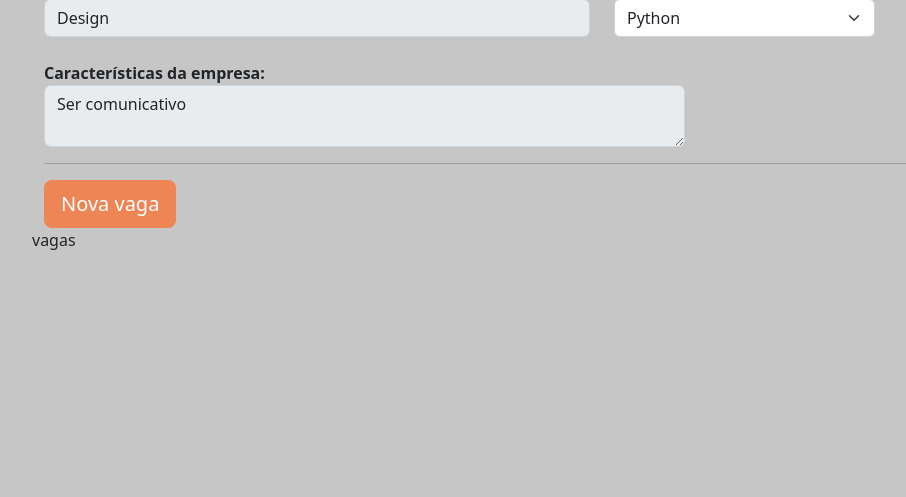
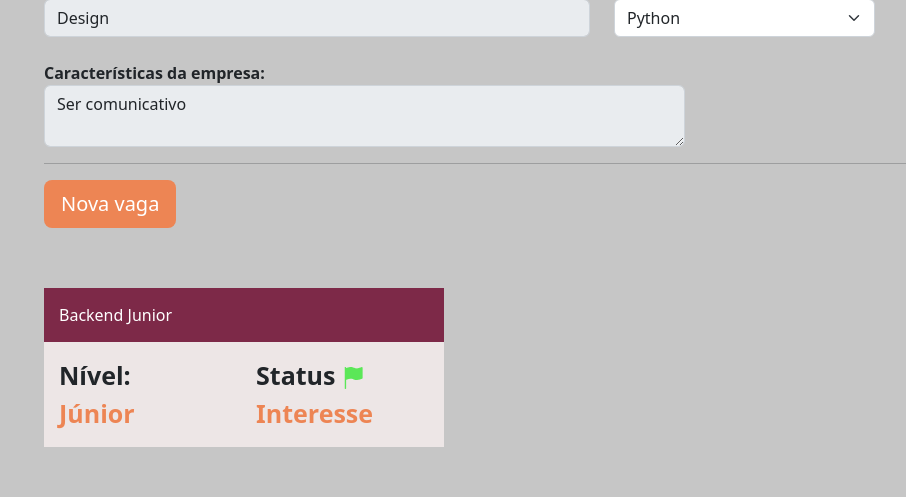
Before and after one commit to luccasocastro/seletive-pylab-2022, a Django app: page /home/empresa/5 in a window 1280 px wide. Shown: the part 303-800 px from the top of the page, without its empty margins (38-944 px from the left). Run offline with Django 4.2, Linux system fonts and the light colour scheme; data comes from the database, SQL or seed files in the repository; both versions use the stored data as it was after the commit.

Commit message:
listando vagas e redirecionando para a página da empresa

```diff
--- a/empresa/templates/empresa.html
+++ b/empresa/templates/empresa.html
@@ -56,7 +56,7 @@
 
                         {% for empresa in empresas %}
                             <tr {% if not forloop.counter|is_par %} class="tabela-linha" {% endif %}>
-                                <td>{{empresa.nome}}</td>
+                                <td><a href="{% url 'empresa_unica' empresa.id %}">{{empresa.nome}}</a></td>
                                 <td>{{empresa.endereco}}</td>
                                 <td>
                                     <select class="form-select">
--- a/empresa/templates/empresa_unica.html
+++ b/empresa/templates/empresa_unica.html
@@ -67,7 +67,35 @@
         <a data-bs-toggle="modal" data-bs-target="#exampleModal" class="btn btn-lg btn-orange">Nova vaga</a>
 
         <div class="row">
-            vagas
+            {% for vaga in vagas %}
+                <div class="col-md">
+
+                <div class="box-vagas">
+                    <div class="header-vagas">
+                        {{vaga.titulo}}
+                    </div>
+
+                    <div class="body-vagas">
+                        <div class="row">
+                            <div class="col-md">
+                                <label class="paragrafo">Nível:</label>
+                                <br>
+                                <label class="paragrafo paragrafo-orange">{{vaga.get_nivel_experiencia_display}}</label>
+                            </div>
+
+                            <div class="col-md">
+                                <label class="paragrafo">Status <img src="{% static 'empresa/img/flag_green.png' %}"></label>
+                                <br>
+                                <label class="paragrafo paragrafo-orange">{{vaga.get_status_display}}</label>
+                            </div>
+
+                        </div>
+                    </div>
+
+                </div>
+
+                </div>
+            {% endfor %}
         </div>
 
     </div>
--- a/empresa/views.py
+++ b/empresa/views.py
@@ -1,6 +1,6 @@
 from django.shortcuts import render
 from django.http import HttpResponse
-from .models import Tecnologias, Empresa
+from .models import Tecnologias, Empresa, Vagas
 from django.shortcuts import redirect, get_object_or_404
 from django.contrib import messages
 from django.contrib.messages import constants
@@ -70,4 +70,8 @@ def empresa(request, id):
     empresa_unica = get_object_or_404(Empresa, id=id)
     empresas = Empresa.objects.all()
     tecnologias = Tecnologias.objects.all()
-    return render(request, 'empresa_unica.html', {'empresa':empresa_unica, 'tecnologias':tecnologias, 'empresas':empresas})
+    vagas = Vagas.objects.filter(empresa_id=id)
+    return render(request, 'empresa_unica.html', {'empresa':empresa_unica,
+                                                'tecnologias':tecnologias,
+                                                'empresas':empresas,
+                                                'vagas':vagas})
```
Also changed, not shown: db.sqlite3.
